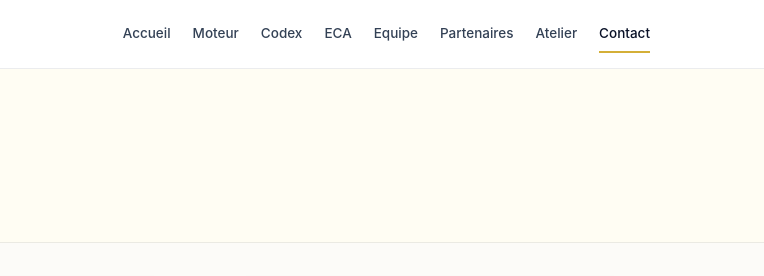
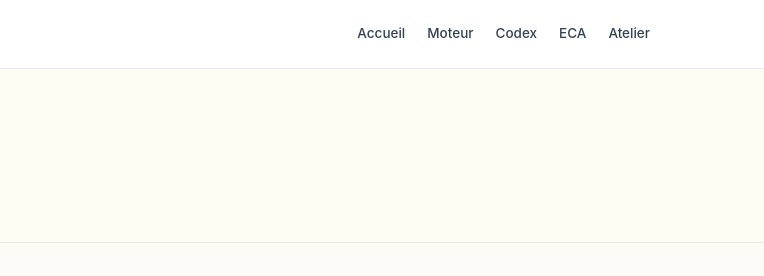
Before and after one commit to CircaFrax/circafrax.github.io, a plain HTML site: page contact.html in a window 1280 px wide. Shown: the top 276 px of the page, 516-1280 px from the left. Drawn offline with Linux system fonts and the light colour scheme.

Commit message:
Update contact.html

```diff
--- a/contact.html
+++ b/contact.html
@@ -90,10 +90,7 @@
         <a href="moteur.html">Moteur</a>
         <a href="codex.html">Codex</a>
         <a href="eca.html">ECA</a>
-        <a href="equipe.html">Equipe</a>
-        <a href="partenaires.html">Partenaires</a>
         <a href="atelier.html">Atelier</a>
-        <a href="contact.html" class="active">Contact</a>
       </nav>
     </div>
   </header>
```
